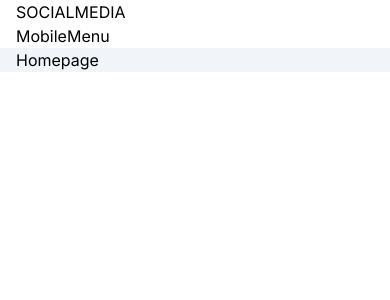
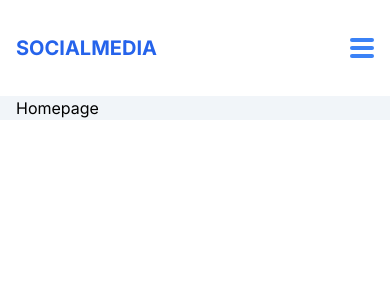
Before and after one commit to gift56/web3-account_abstraction, a Next.js app: page / in a window 390 px wide. Shown: the top 300 px of the page. Built offline with nearby package versions, Linux system fonts and the light colour scheme.

Commit message:
woking on mobile and desktop navbar

```diff
--- a/src/components/MobileMenu.tsx
+++ b/src/components/MobileMenu.tsx
@@ -1,7 +1,45 @@
 "use client";
 
+import Link from "next/link";
+import { useState } from "react";
+
 const MobileMenu = () => {
-  return <div>MobileMenu</div>;
+  const [isOpen, setIsOpen] = useState(false);
+
+  return (
+    <div className="md:hidden">
+      <button
+        type="button"
+        className="flex flex-col gap-1"
+        onClick={() => setIsOpen((prev) => !prev)}
+      >
+        <div
+          className={`w-6 h-1 bg-blue-500 rounded-sm origin-left ease-in-out duration-500 ${
+            isOpen ? "rotate-45" : ""
+          }`}
+        />
+        <div
+          className={`w-6 h-1 bg-blue-500 rounded-sm ease-in-out duration-500 ${
+            isOpen ? "opacity-0" : ""
+          }`}
+        />
+        <div
+          className={`w-6 h-1 bg-blue-500 rounded-sm origin-left ease-in-out duration-500 ${
+            isOpen ? "-rotate-45" : ""
+          }`}
+        />
+      </button>
+      {isOpen && (
+        <div className="w-full  h-[calc(100vh-96px)] bg-white flex flex-col items-center justify-center gap-8 font-medium text-xl z-10 absolute left-0 top-24">
+          <Link href="/">Home</Link>
+          <Link href="/">Friends</Link>
+          <Link href="/">Groups</Link>
+          <Link href="/">Stories</Link>
+          <Link href="/">Login</Link>
+        </div>
+      )}
+    </div>
+  );
 };
 
 export default MobileMenu;
--- a/src/components/Navbar.tsx
+++ b/src/components/Navbar.tsx
@@ -1,16 +1,32 @@
 import Link from "next/link";
 import MobileMenu from "./MobileMenu";
+import Image from "next/image";
 
 const Navbar = () => {
   return (
-    <nav>
-      <div>
-        <Link href="/" className="uppercase">
+    <nav className="flex items-center justify-between w-full h-24">
+      <div className="md:hidden lg:block w-[20%]">
+        <Link href="/" className="uppercase text-xl font-bold text-blue-600">
           SocialMedia
         </Link>
       </div>
-      <div></div>
-      <div>
+      <div className="hidden md:flex w-[50%] text-sm">
+        <div className="flex gap-6 text-gray-600">
+          <Link href="/" className="flex gap-2 items-center justify-start">
+            <Image src="/home.png" alt="Homepage" width={16} height={16} />
+            <span>Homepage</span>
+          </Link>
+          <Link href="/" className="flex gap-2 items-center justify-start">
+            <Image src="/friends.png" alt="Friends" width={16} height={16} />
+            <span>Friends</span>
+          </Link>
+          <Link href="/" className="flex gap-2 items-center justify-start">
+            <Image src="/stories.png" alt="Stories" width={16} height={16} />
+            <span>Stories</span>
+          </Link>
+        </div>
+      </div>
+      <div className="w-[30%] flex items-center gap-4 xl:gap-8 justify-end">
         <MobileMenu />
       </div>
     </nav>
```
